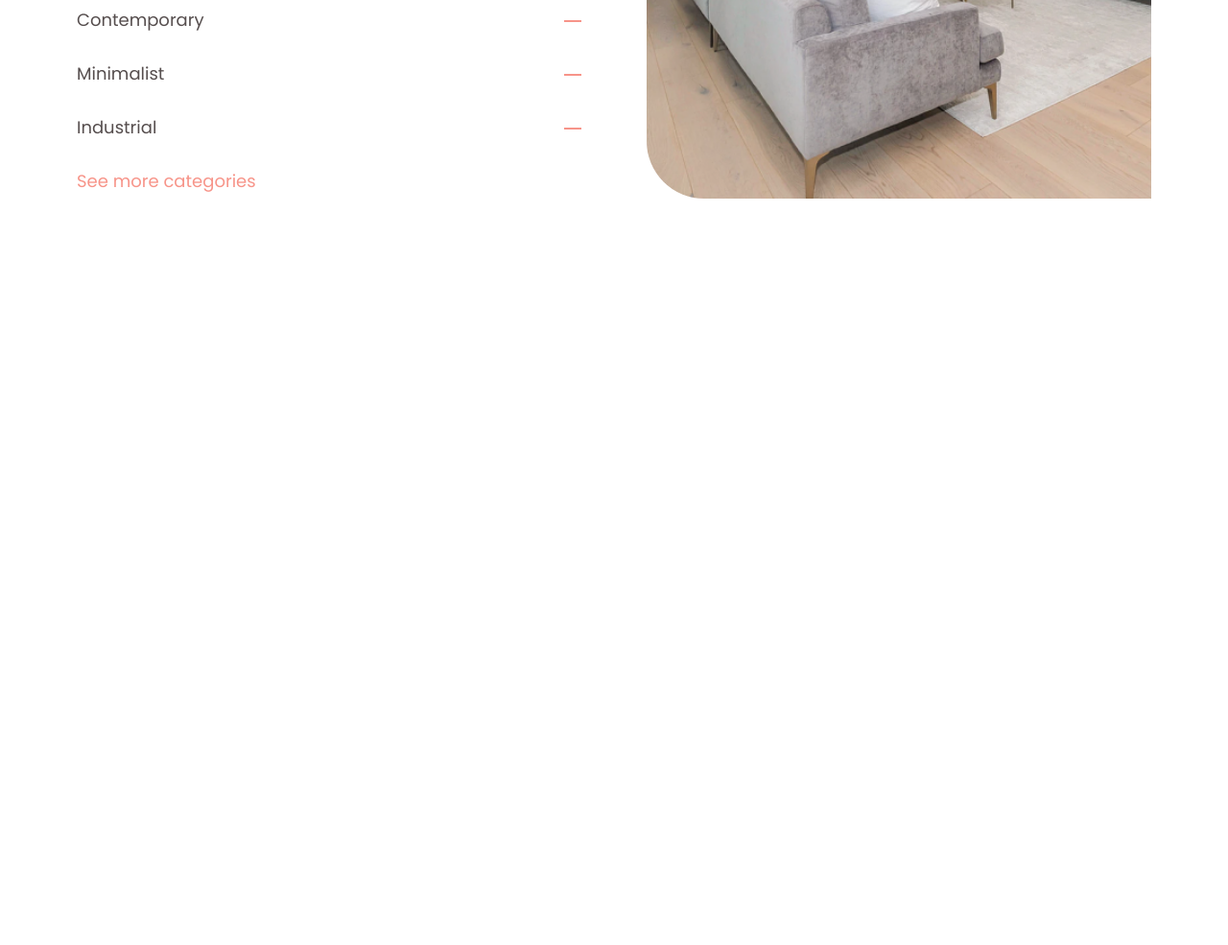
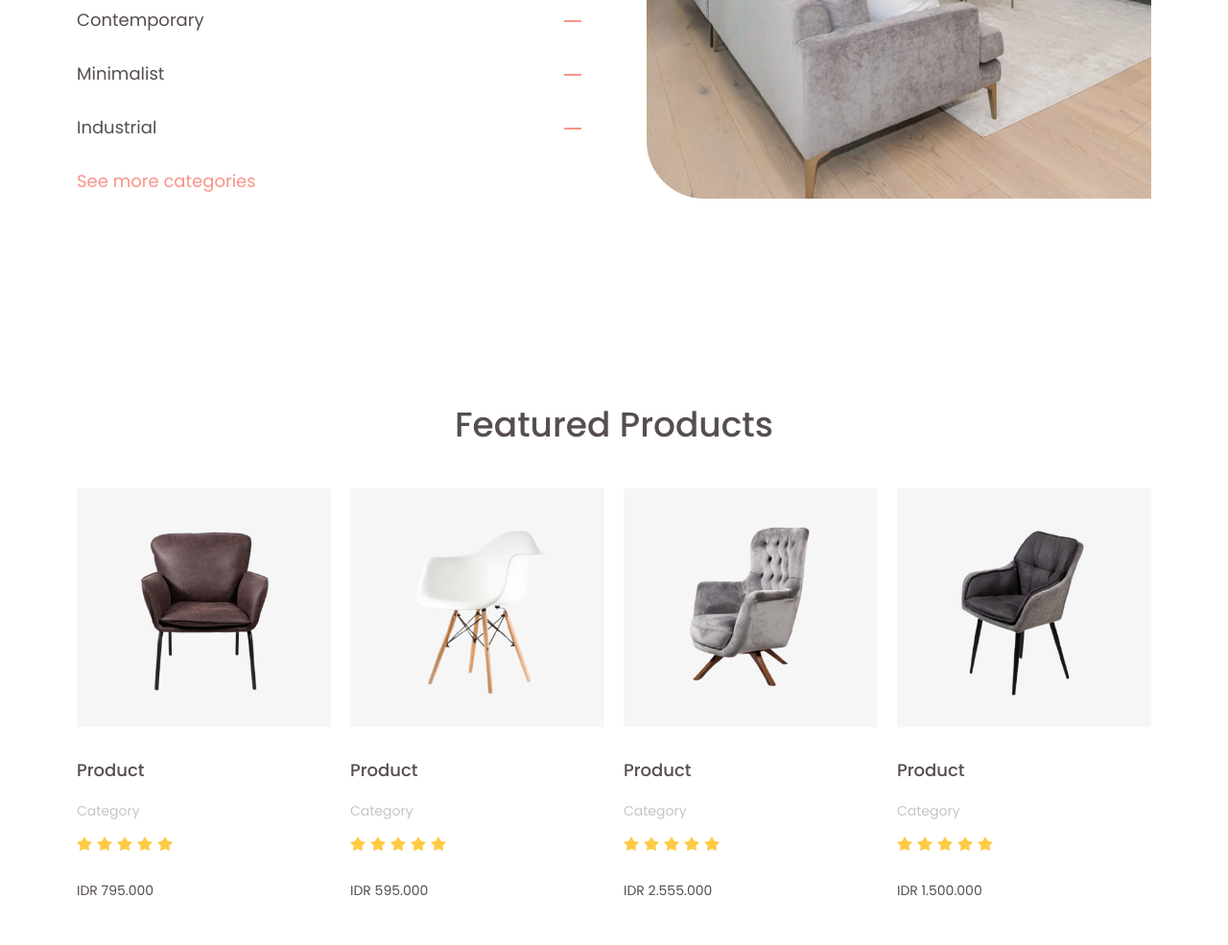
Before and after one commit to NaomiKeller/shady-rhymes, a plain HTML site: page index.html in a window 1280 px wide. Shown: the part 2199-3184 px from the top of the page at 96% size. Before the commit the page ends 2606 px from the top, so only its background shows below. Drawn offline with nearby package versions, Linux system fonts and the light colour scheme.

Commit message:
featured-product section

```diff
--- a/assets/src/scss/_choose-us.scss
+++ b/assets/src/scss/_choose-us.scss
@@ -24,12 +24,6 @@
 			}
 			img {
 				max-width: 60px;
-			}
-			h4 {
-				font-weight: 500;
-				font-size: 18px;
-				line-height: 36px;
-				color: #564E4E;
 			}
 			a {
 				@include anchor;
@@ -60,11 +54,6 @@
 				img {
 					max-width: 28px;
 				}
-				h4 {
-					font-weight: 500;
-					font-size: 12px;
-					line-height: 200%;
-				}
 				p {
 					font-size: 12px;
 					color: #564E4E;
--- /dev/null
+++ b/assets/src/scss/_featured.scss
@@ -0,0 +1,46 @@
+.featured-products {
+	margin-bottom: 60px;
+	h2 {
+		text-align: center;
+	}
+	.flex {
+		display: flex;
+		justify-content: space-between;
+		gap: 20px;
+		.col {
+			flex: 1 1 auto;
+		}
+		@media (max-width: 850px) {
+			flex-wrap: wrap;
+			.col {
+				flex: 1 1 40%;
+			}
+		}
+	}
+	.product-img {
+		object-fit: cover;
+		width: 100%;
+		height: auto;
+	}
+	h4 {
+		margin: 20px 0 10px 0;
+	}
+	span {
+		display: block;
+	}
+	.category {
+		font-style: normal;
+		font-weight: 400;
+		font-size: 14px;
+		line-height: 200%;
+		color: #C4C4C4;
+		margin: 0 0 10px 0;
+	}
+	.price {
+		margin: 20px 0 40px 0;
+		font-weight: 400;
+		font-size: 14px;
+		line-height: 200%;
+		color: #564E4E;
+	}
+}
--- a/assets/src/scss/_fonts.scss
+++ b/assets/src/scss/_fonts.scss
@@ -48,6 +48,18 @@ h2 {
 	}
 }
 
+h4 {
+	font-weight: 500;
+	font-size: 18px;
+	line-height: 36px;
+	color: #564E4E;
+	@media (max-width: 575px) {
+		font-weight: 500;
+		font-size: 12px;
+		line-height: 200%;
+	}
+}
+
 p {
 	font-weight: 400;
 	font-size: 18px;
--- a/assets/src/scss/_hero.scss
+++ b/assets/src/scss/_hero.scss
@@ -94,8 +94,6 @@
 	p {
 		max-width: 550px;
 		margin: 0 auto 60px;
-		font-size: 18px;
-		font-weight: 400;
 		line-height: 36px;
 		color: white;
 	}
--- a/assets/src/scss/all.scss
+++ b/assets/src/scss/all.scss
@@ -5,3 +5,4 @@
 @import './hero';
 @import './choose-us';
 @import './ideas';
+@import './featured';
--- a/index.html
+++ b/index.html
@@ -142,6 +142,40 @@
 				</div>
 			</div>
 		</div>
+
+		<div class="featured-products">
+			<h2>Featured Products</h2>
+			<div class="flex">
+				<div class="col">
+					<img class="product-img" src="/assets/img/chair1.png" alt="chair-1">
+					<h4>Product</h4>
+					<span class="category">Category</span>
+					<img src="/assets/img/ratingstars.svg" alt="rating">
+					<span class="price">IDR 795.000</span>
+				</div>
+				<div class="col">
+					<img class="product-img" src="/assets/img/chair2.png" alt="chair-2">
+					<h4>Product</h4>
+					<span class="category">Category</span>
+					<img src="/assets/img/ratingstars.svg" alt="rating">
+					<span class="price">IDR 595.000</span>
+				</div>
+				<div class="col">
+					<img class="product-img" src="/assets/img/chair3.png" alt="chair-3">
+					<h4>Product</h4>
+					<span class="category">Category</span>
+					<img src="/assets/img/ratingstars.svg" alt="rating">
+					<span class="price">IDR 2.555.000</span>
+				</div>
+				<div class="col">
+					<img class="product-img" src="/assets/img/chair4.png" alt="chair-4">
+					<h4>Product</h4>
+					<span class="category">Category</span>
+					<img src="/assets/img/ratingstars.svg" alt="rating">
+					<span class="price">IDR 1.500.000</span>
+				</div>
+			</div>
+		</div>
 	</div>
 </body>
 </html>
```
Also changed, not shown: assets/build/scss/all.css, assets/img/chair1.png (added), assets/img/chair2.png (added), assets/img/chair3.png (added), assets/img/chair4.png (added), assets/img/ratingstars.svg (added), 1 other file.
